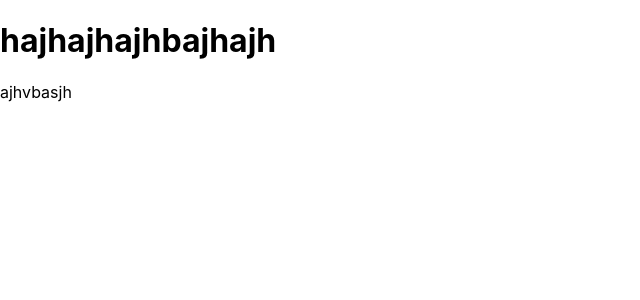
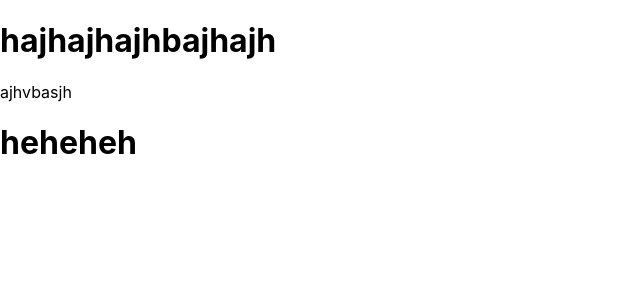
Before and after one commit to ToilaHuy/soucreTest, a React (Create React App) app: page / in a window 1280 px wide. Shown: the top 300 px of the page, without its empty margins (0-640 px from the left). Built offline with nearby package versions, Linux system fonts and the light colour scheme.

Commit message:
setup project

```diff
--- a/package.json
+++ b/package.json
@@ -12,6 +12,7 @@
     "react-dom": "^18.2.0",
     "react-router": "^6.3.0",
     "react-scripts": "5.0.1",
+    "sass": "^1.54.8",
     "web-vitals": "^2.1.4"
   },
   "scripts": {
--- a/src/App.js
+++ b/src/App.js
@@ -1,10 +1,12 @@
 import './App.css';
+import Dialog from './components/Dialog/dialog';
 
 function App() {
     return (
         <>
             <h1>hajhajhajhbajhajh</h1>
             <div>ajhvbasjh</div>
+            <Dialog></Dialog>
         </>
     );
 }
--- /dev/null
+++ b/src/app/store.js
@@ -0,0 +1,5 @@
+import { configureStore } from '@reduxjs/toolkit';
+
+export const store = configureStore({
+    reducer: {},
+});
--- a/src/components/Dialog/dialog.js
+++ b/src/components/Dialog/dialog.js
@@ -6,7 +6,7 @@ const dialog = () => {
 
     return (
         <>
-            <h1>ahbajhbajhbisger23784</h1>
+            <h1>heheheh</h1>
         </>
     );
 };
```
Also changed, not shown: 2 other files (tests, documents, lock files or other folders).
